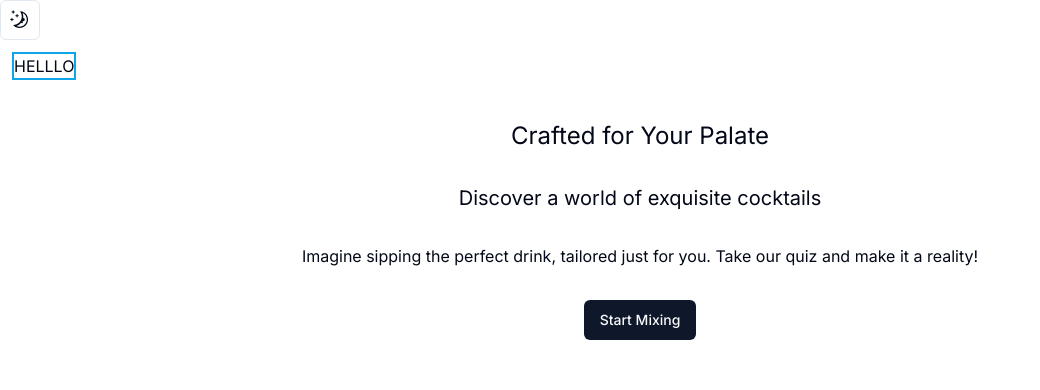
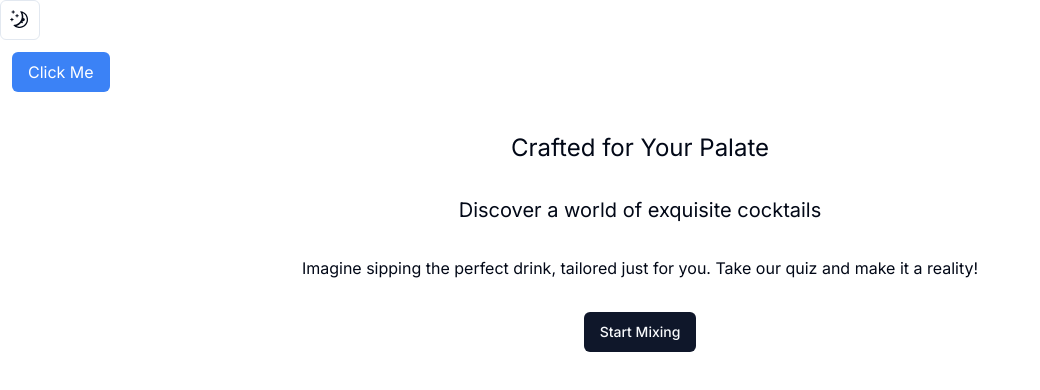
Before and after one commit to kingkwongsta/mixology, a Next.js app: page / in a window 1280 px wide. Shown: the top 390 px of the page, without its empty margins (0-1040 px from the left). Built offline with nearby package versions, Linux system fonts and the light colour scheme.

Commit message:
change color every .2 second for .8 seconds

```diff
--- a/src/app/components/buttontest.jsx
+++ b/src/app/components/buttontest.jsx
@@ -1,22 +1,31 @@
-import { motion } from "framer-motion";
-import { useState } from "react";
+import React, { useState, useEffect, useRef } from "react";
 
-export default function ButtonTest() {
-  const [selected, setSelected] = useState(false);
+function ColorSwitchingButton() {
+  const [colorCount, setColorCount] = useState(0);
+  const intervalRef = useRef(null);
+
+  const handleClick = () => {
+    clearInterval(intervalRef.current);
+    intervalRef.current = setInterval(() => {
+      setColorCount((prevCount) => prevCount + 1);
+    }, 200); // Change color every 0.5 seconds
+
+    setTimeout(() => {
+      clearInterval(intervalRef.current); // Stop after 3 cycles
+      setColorCount(0);
+    }, 800); // Stop after 3 seconds (6 color changes)
+  };
+
+  const backgroundColor = colorCount % 2 === 0 ? "bg-blue-500" : "bg-green-500";
 
   return (
-    <>
-      <motion.div
-        className={`option ${selected ? "selected" : ""}`}
-        animate={{
-          scale: selected ? 1.1 : 1,
-          backgroundColor: selected ? "#f0f0f0" : "white",
-          transition: { duration: 0.2 },
-        }}
-        onClick={() => onSelect(value)}
-      >
-        <button className="border-2 border-sky-500">HELLLO</button>
-      </motion.div>
-    </>
+    <button
+      className={`px-4 py-2 rounded-md ${backgroundColor} text-white hover:bg-opacity-75`}
+      onClick={handleClick}
+    >
+      Click Me
+    </button>
   );
 }
+
+export default ColorSwitchingButton;
```
